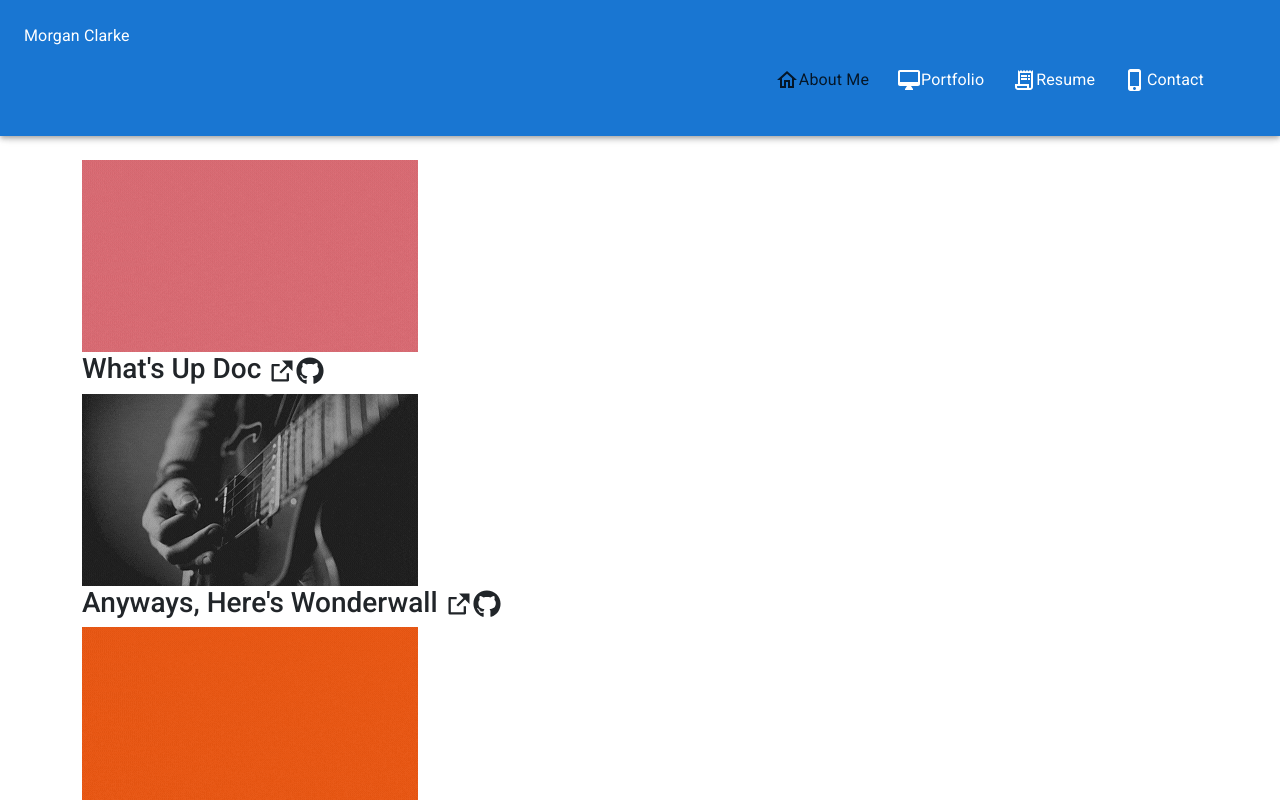
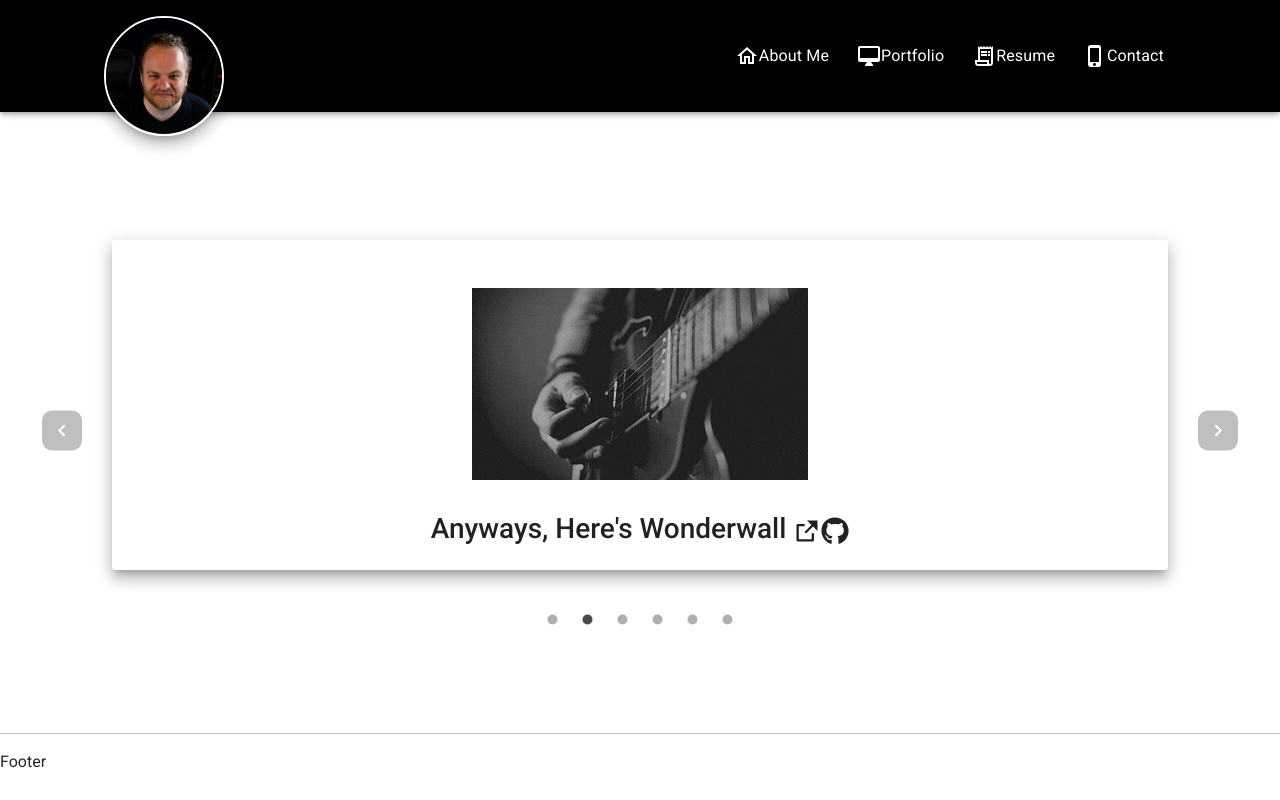
Before and after one commit to morgs999/my-portfolio, a React (Vite) app: page /portfolio in a window 1280 px wide. Shown: the top 800 px of the page. Built offline with nearby package versions, Linux system fonts and the light colour scheme.

Commit message:
Added carousel to portfolio page
also did some navbar work and added the avatar image

```diff
--- a/app.css
+++ b/app.css
@@ -1,8 +1,3 @@
 * {
     font-family: Roboto, sans-serif;
 }
-
-a:hover {
-    color: red;
-    font-size: 1.5em;
-}
--- a/index.html
+++ b/index.html
@@ -4,7 +4,7 @@
 <head>
     <meta charset="UTF-8">
     <meta name="viewport" content="width=device-width, initial-scale=1.0">
-    <link rel="icon" type="image/x-icon" href="/public/pngs/thumbnail logo black small.png">
+    <link rel="icon" type="image/x-icon" href="/pngs/thumbnail logo black small.png">
     <!-- MY CSS FILE -->
     <link rel="stylesheet" href="app.css">
     <!-- BOOTSTRAP CSS FILE -->
--- a/package.json
+++ b/package.json
@@ -20,6 +20,7 @@
     "react-bootstrap": "^2.10.4",
     "react-dom": "^18.2.0",
     "react-icons": "^5.0.1",
+    "react-material-ui-carousel": "^3.4.2",
     "react-router-bootstrap": "^0.26.3",
     "react-router-dom": "^6.22.2"
   },
--- a/src/components/NavBar.jsx
+++ b/src/components/NavBar.jsx
@@ -8,8 +8,8 @@ import HomeOutlinedIcon from '@mui/icons-material/HomeOutlined';
 import DesktopMacOutlinedIcon from '@mui/icons-material/DesktopMacOutlined';
 import ReceiptLongOutlinedIcon from '@mui/icons-material/ReceiptLongOutlined';
 import PhoneIphoneOutlinedIcon from '@mui/icons-material/PhoneIphoneOutlined';
-// import ContactModal from './ContactModal';
 import ContactDialog from './ContactDialog';
+import Avatar from '@mui/material/Avatar';
 
 import { createTheme } from '@mui/material/styles';
 import { Grid } from '@mui/material';
@@ -28,9 +28,6 @@ const theme = createTheme({
 });
 
 export default function NavBar() {
-  // const [isContactModalOpen, setContactModalOpen] = useState(false);
-  // const handleOpenContactModal = () => setContactModalOpen(true);
-  // const handleCloseContactModal = () => setContactModalOpen(false);
 
   const [isContactDialogOpen, setContactDialogOpen] = useState(false);
   const handleOpenContactDialog = () => setContactDialogOpen(true);
@@ -38,17 +35,25 @@ export default function NavBar() {
 
   return (
     <Box sx={{ flexGrow: 1, mb: 20 }}>
-      <AppBar className='p-4' >
-        <Typography>Morgan Clarke</Typography>
-        <Grid container justifyContent="flex-end">
-          <Toolbar>
+      <AppBar className='d-flex flex-row justify-content-between align-items-center p-4'
+        sx={{ backgroundColor: 'black' }} >
+
+        <Avatar
+          alt="Morgan Clarke"
+          src="/pngs/headshot.jpg"
+          sx={{ width: '6em', height: '6em', border: '2px solid white', boxShadow: 10, marginLeft: 10, marginTop: 5, position: 'fixed' }}
+        />
+
+        <Grid container justifyContent="flex-end" alignItems="center"
+          marginLeft={10} marginRight={5}>
+          <Toolbar >
 
             <IconButton
               size="large"
               edge="start"
               color="inherit"
               aria-label="home"
-              sx={{ mr: 2, color: theme.palette.primary.main }}
+              sx={{ mr: 2, ":hover": { color: 'grey', textSizeAdjust: '120%' } }}
               href='/'
             >
               <HomeOutlinedIcon />
@@ -60,7 +65,7 @@ export default function NavBar() {
               edge="start"
               color="inherit"
               aria-label="portfolio"
-              sx={{ mr: 2 }}
+              sx={{ mr: 2, ":hover": { color: 'grey', textSizeAdjust: '120%' } }}
               href='/portfolio'
             >
               <DesktopMacOutlinedIcon />
@@ -72,7 +77,7 @@ export default function NavBar() {
               edge="start"
               color="inherit"
               aria-label="resume"
-              sx={{ mr: 2 }}
+              sx={{ mr: 2, ":hover": { color: 'grey', textSizeAdjust: '120%' } }}
               href='/resume'
             >
               <ReceiptLongOutlinedIcon />
@@ -84,7 +89,7 @@ export default function NavBar() {
               edge="start"
               color="inherit"
               aria-label="contact"
-              sx={{ mr: 2 }}
+              sx={{ mr: 2, ":hover": { color: 'grey', textSizeAdjust: '120%' } }}
               onClick={handleOpenContactDialog}
             >
               <PhoneIphoneOutlinedIcon />
--- a/src/components/Project.jsx
+++ b/src/components/Project.jsx
@@ -1,5 +1,6 @@
 import { FaGithub } from "react-icons/fa";
 import { RiExternalLinkFill } from "react-icons/ri";
+import { Paper } from '@mui/material';
 
 function Project({ project, index }) {
     const openPage = (deployUrl) => {
@@ -12,27 +13,29 @@ function Project({ project, index }) {
 
     return (
         <>
-            {/* Individual project card */}
-            <div key={index} className="project-card">
+            <div key={index}>
+                <Paper
+                    elevation={10}
+                    className='p-3 m-3 d-flex flex-column align-items-center justify-content-center'
+                >
                     {project.photo && (
                         <img
+                            className='p-3 m-3'
                             src={project.photo}
                             alt={project.name}
-                        className="project-image"
                             onClick={() => openPage(project.deploy)}
                         />
                     )}
-                <h3 className="project-title">
-                    {project.name}{" "}
+                    <h3>
+                        {project.name}{' '}
                         <RiExternalLinkFill
-                        className="project-icon"
                             onClick={() => openPage(project.deploy)}
                         />
                         <FaGithub
-                        className="project-icon"
                             onClick={() => handleRepoIcon(project.repo)}
                         />
                     </h3>
+                </Paper>
             </div>
         </>
     )
--- a/src/pages/Portfolio.jsx
+++ b/src/pages/Portfolio.jsx
@@ -1,12 +1,15 @@
 import Project from "../components/Project";
+import Carousel from 'react-material-ui-carousel';
+
 
 export default function Portfolio() {
     // Array of project data
+
     const projects = [
         {
             name: "What's Up Doc",
-            deploy: "",
-            repo: "",
+            deploy: "https://linkedin.com/in/morgandclarke/",
+            repo: "https://github.com/morgs999/Whats-Up-Doc",
             photo: "gifs/whatsupdoc.gif",
         },
         {
@@ -43,15 +46,37 @@ export default function Portfolio() {
     ];
 
     return (
-        <>
-            <div className="container">
-                {/* <h2 className="typewriter">Portfolio</h2> */}
-                <div className="project-container">
-                    {projects.map((project, index) => (
-                        <Project key={index} project={project} />
-                    ))}
-                </div>
-            </div>
-        </>
+        <div>
+            <Carousel
+                sx={{ padding: '4rem', margin: '2rem', justifyContent: 'center' }}
+                navButtonsAlwaysVisible={true}
+                stopAutoPlayOnHover={true}
+                navButtonsProps={{
+                    style: {
+                        backgroundColor: 'grey',
+                        borderRadius: 10,
+                        position: "sticky",
+                        opacity: 0.5,
+                    }
+                }}
+                indicatorIconButtonProps={{
+                    style: {
+                        padding: '10px',    // 1
+
+                    }
+                }}
+                indicatorContainerProps={{
+                    style: {
+                        marginTop: '3rem', // 5
+
+                    }
+
+                }}
+            >
+                {projects.map((project, index) => (
+                    <Project key={index} project={project} />
+                ))}
+            </Carousel >
+        </div >
     );
 }
--- a/src/pages/Resume.jsx
+++ b/src/pages/Resume.jsx
@@ -1,11 +1,9 @@
-
-
 export default function Resume() {
     return (
         <>
             <h1>Download My Resume</h1>
-            <a href='public/pdfs/resume.pdf' download='resume.pdf'>
-                <img src='public/pngs/resume.png' alt='resume' className='border rounded-4 shadow-lg p-5 m-5' />
+            <a href='/pdfs/resume.pdf' download='resume.pdf'>
+                <img src='/pngs/resume.png' alt='resume' className='border rounded-4 shadow-lg p-5 m-5' />
             </a>
         </>
     )
```
Also changed, not shown: 1 other file (tests, documents, lock files or other folders). Lines whose indentation alone changed are shown as unchanged.
